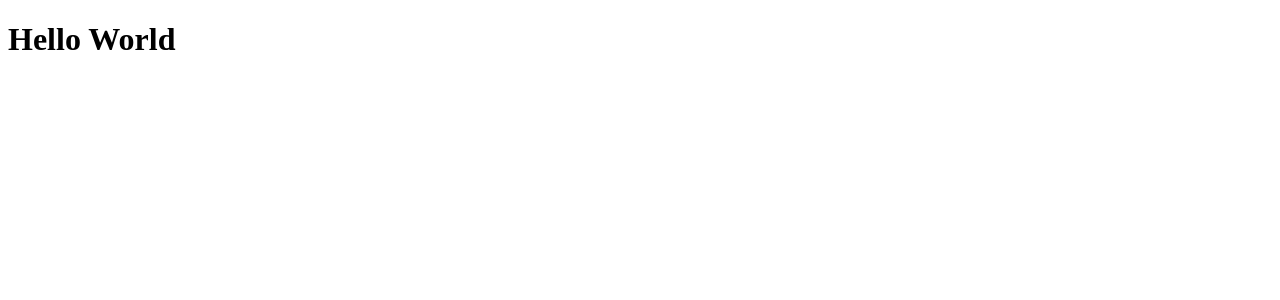
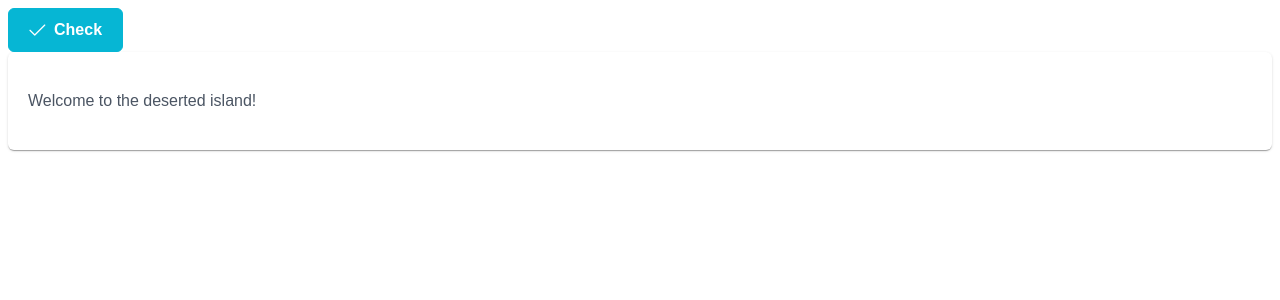
Before and after one commit to zherunliu/repractice, a React (Vite) app in the folder shop/: page / in a window 1280 px wide. Shown: the top 300 px of the page. Built offline with nearby package versions, Linux system fonts and the light colour scheme; a web font is replaced by a local one.

Commit message:
feat: add primereact ui

```diff
--- a/shop/package.json
+++ b/shop/package.json
@@ -11,6 +11,8 @@
 		"format": "biome check --write ./src"
 	},
 	"dependencies": {
+		"primeicons": "^8.0.0",
+		"primereact": "^10.9.8",
 		"react": "^19.2.7",
 		"react-dom": "^19.2.7"
 	},
--- a/shop/src/App.tsx
+++ b/shop/src/App.tsx
@@ -1,5 +1,11 @@
-function App() {
-	return <h1>Hello World</h1>;
+import { Button } from "primereact/button";
+import { Card } from "primereact/card";
+
+export default function App() {
+	return (
+		<div>
+			<Button label="Check" icon="pi pi-check" />
+			<Card>Welcome to the deserted island!</Card>
+		</div>
+	);
 }
-
-export default App;
--- a/shop/src/main.tsx
+++ b/shop/src/main.tsx
@@ -1,9 +1,15 @@
+import { PrimeReactProvider } from "primereact/api";
 import { StrictMode } from "react";
 import { createRoot } from "react-dom/client";
+import "primereact/resources/primereact.min.css";
+import "primereact/resources/themes/lara-light-cyan/theme.css";
 import App from "./App.tsx";
+import "primeicons/primeicons.css";
 
 createRoot(document.getElementById("root")!).render(
 	<StrictMode>
-		<App />
+		<PrimeReactProvider>
+			<App />
+		</PrimeReactProvider>
 	</StrictMode>,
 );
```
Also changed, not shown: 1 other file (tests, documents, lock files or other folders).
